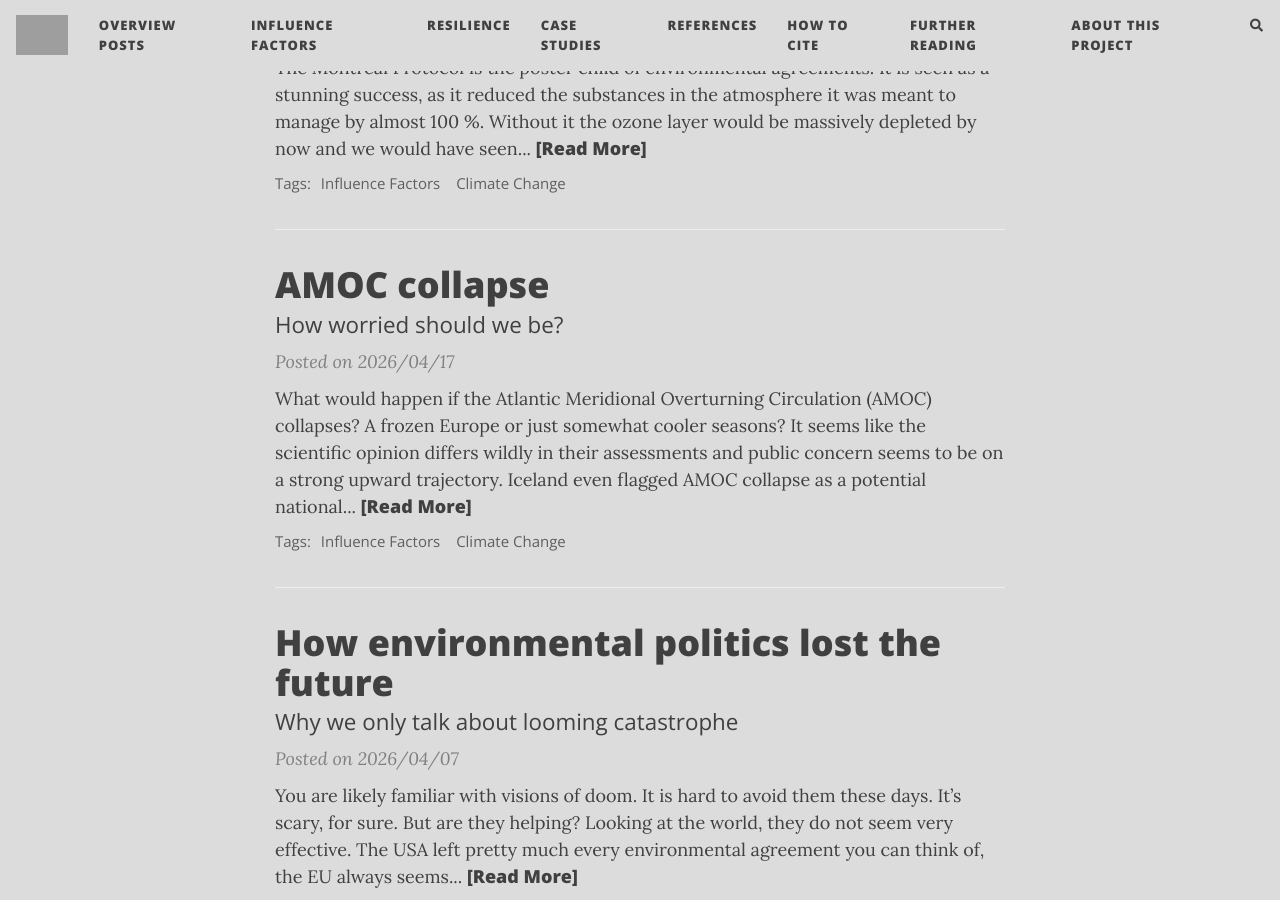
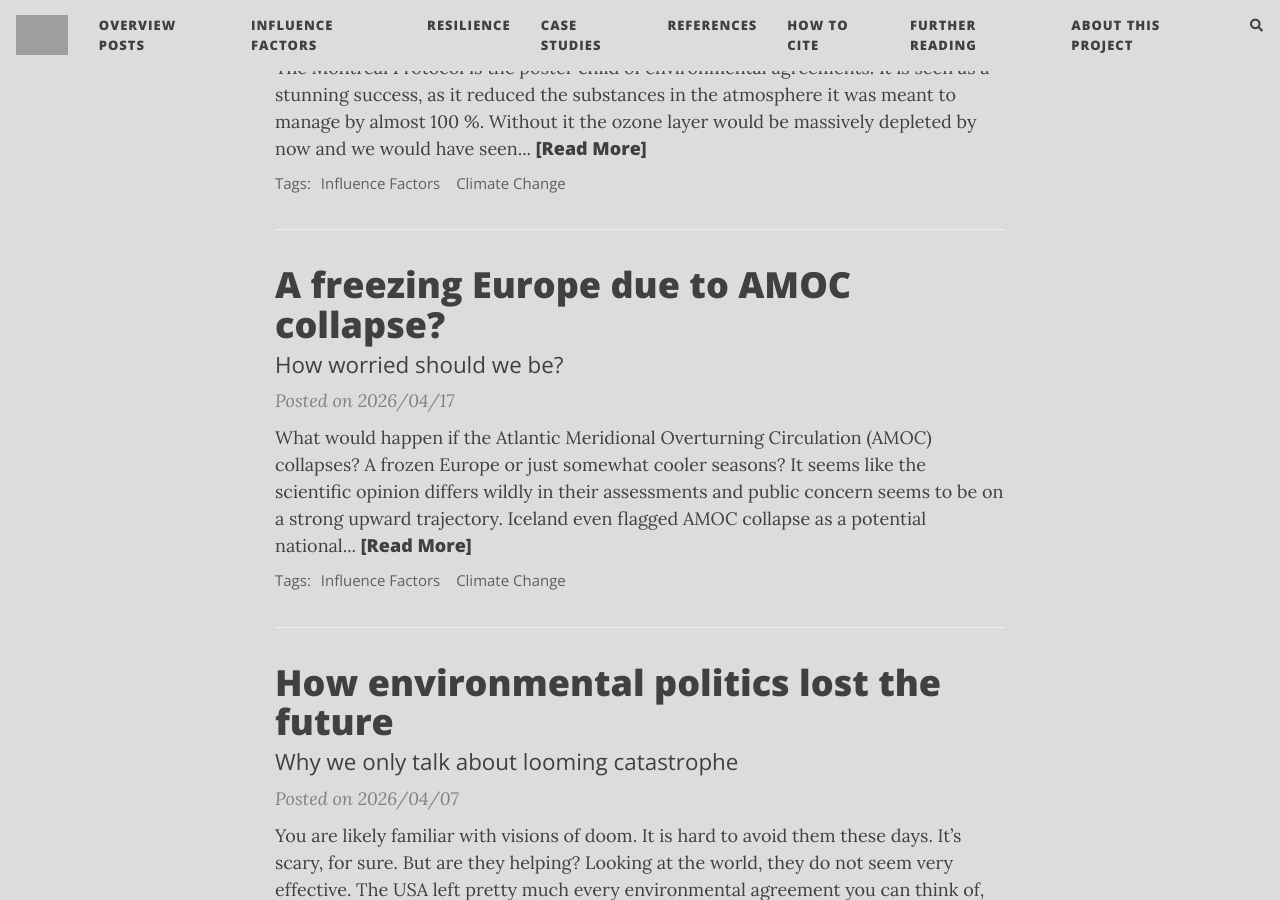
Before and after one commit to florianjehn/Societal_Collapse, a Jekyll site: the page built from index.html, in a window 1280 px wide and 900 px high, scrolled down 799 px. Built offline with Jekyll 4.4.1, drawn with Linux system fonts in a browser that asks for light colours; nearby versions of some CDN libraries; the list of posts is cut into pages by our own code; comment, search, counter and statistics services are not loaded; grey boxes are pictures that could not be loaded.

Commit message:
Update 2026-04-17-AMOC.md

```diff
--- a/_posts/2026-04-17-AMOC.md
+++ b/_posts/2026-04-17-AMOC.md
@@ -1,6 +1,6 @@
 ---
 layout: post
-title: AMOC collapse
+title: A freezing Europe due to AMOC collapse?
 subtitle: How worried should we be?
 tags: [Influence Factors, Climate Change]
 comments: true
```
